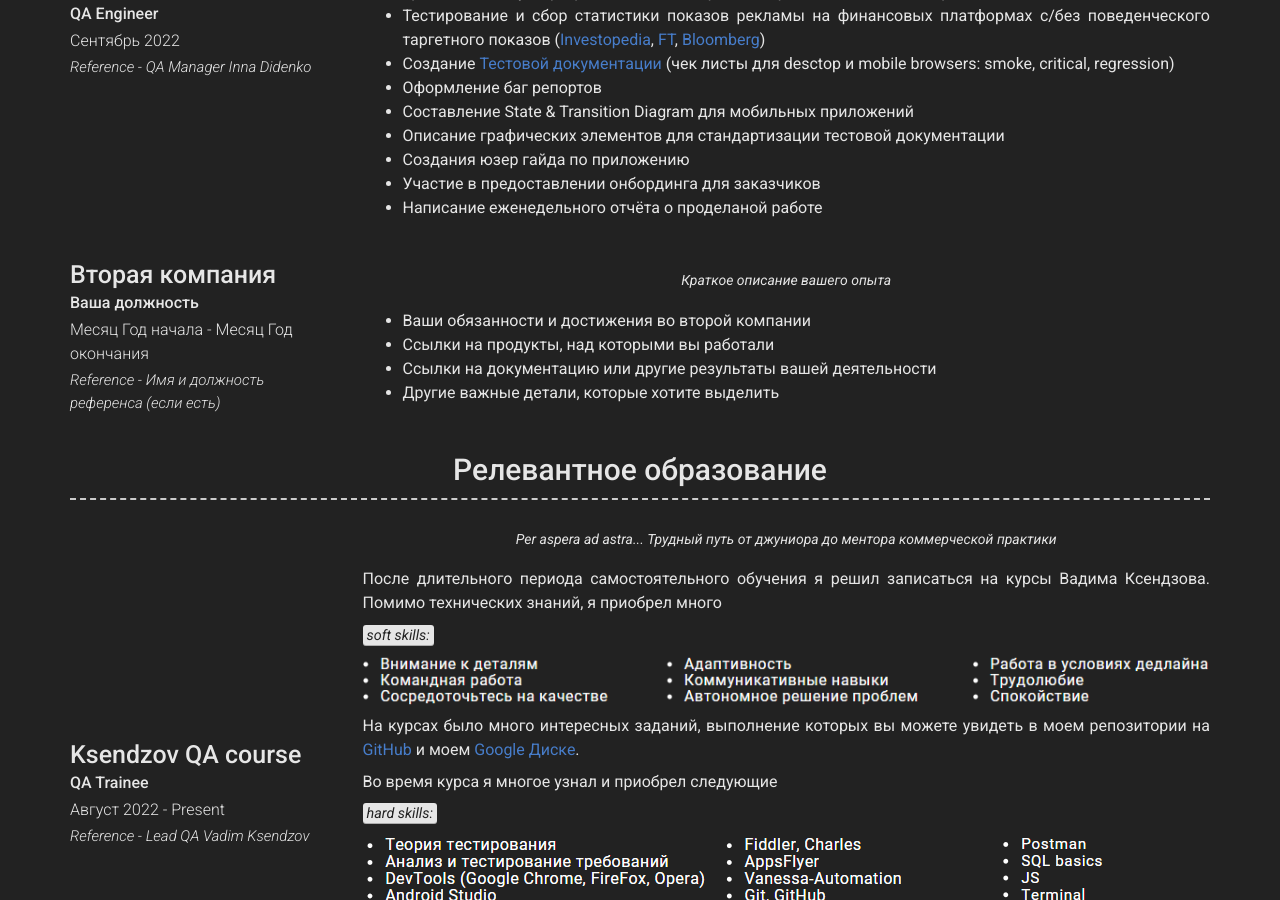
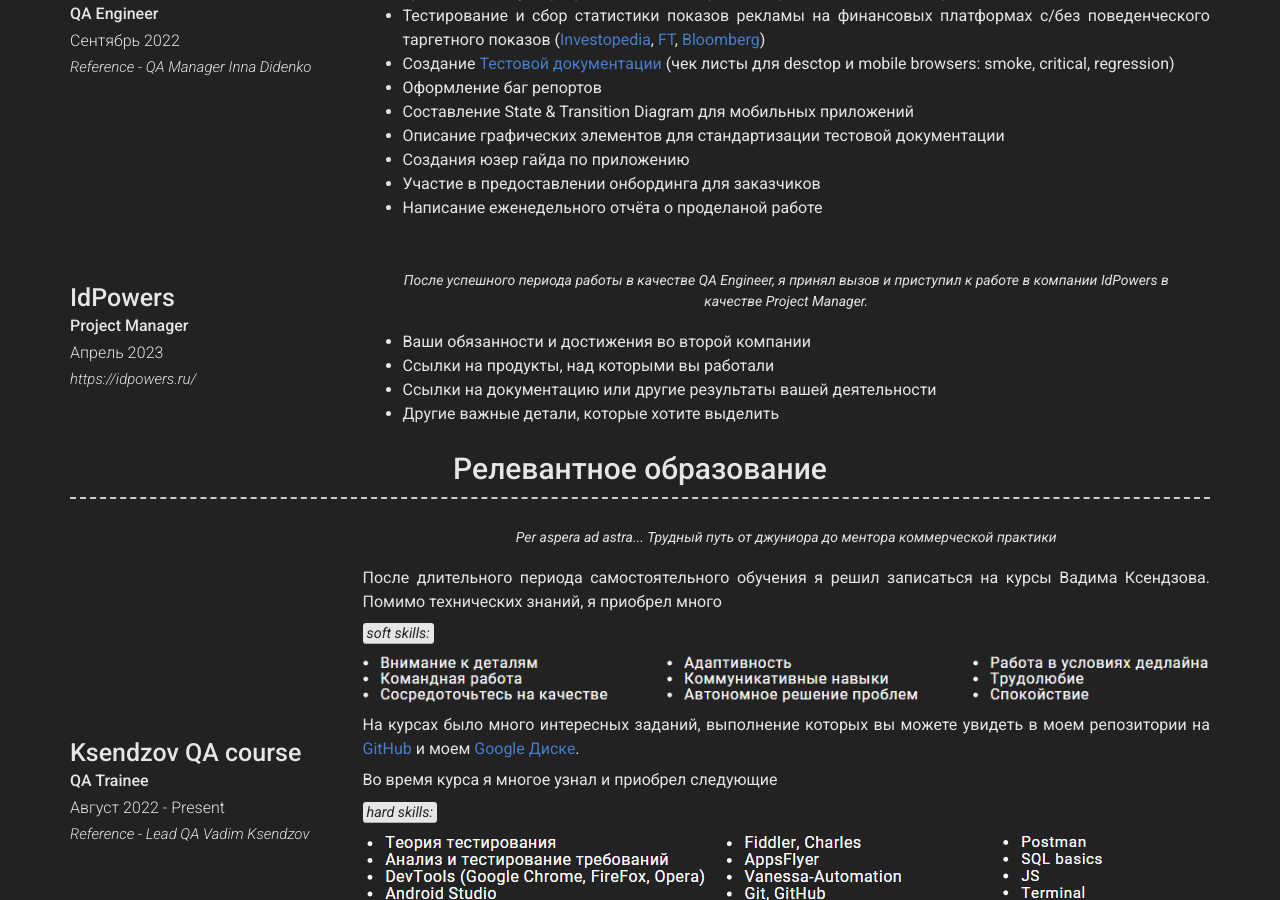
Before and after one commit to VitoOsyko/gadaborshev.github.io, a Jekyll site: the page built from index.md, in a window 1280 px wide and 900 px high, scrolled down 858 px. Built offline with Jekyll 4.4.1, drawn with Linux system fonts in a browser that asks for light colours; nearby versions of some CDN libraries.

Commit message:
Опыт

```diff
--- a/_config.yml
+++ b/_config.yml
@@ -66,13 +66,12 @@ content:
           - Участие в предоставлении онбординга для заказчиков
           - Написание еженедельного отчёта о проделаной работе
       - layout: left
-        title: Вторая компания
-        sub_title: Ваша должность
-        caption: Месяц Год начала - Месяц Год окончания
-        link: Ссылка на ваш профиль LinkedIn или другой ресурс
-        link_text: Reference - Имя и должность референса (если есть)
+        title: IdPowers
+        sub_title: Project Manager
+        caption: Апрель 2023
+        link: https://idpowers.ru/
         quote: >
-          Краткое описание вашего опыта
+          После успешного периода работы в качестве QA Engineer, я принял вызов и приступил к работе в компании IdPowers в качестве Project Manager.
         description: |
           - Ваши обязанности и достижения во второй компании
           - Ссылки на продукты, над которыми вы работали
```
